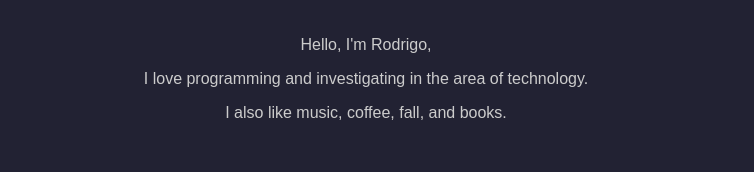
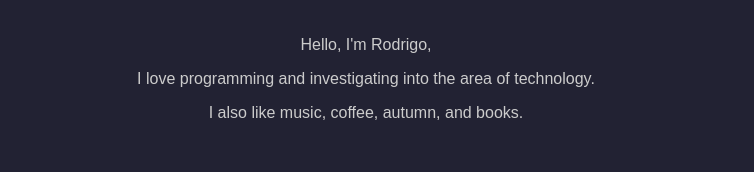
Before and after one commit to rlopezcc/rlopezcc.github.io, a plain HTML site: page index.html in a window 1280 px wide. Shown: the part 374-546 px from the top of the page, without its empty margins (274-1028 px from the left). Drawn offline with Linux system fonts and the light colour scheme.

Commit message:
Phrasing fixes

```diff
--- a/index.html
+++ b/index.html
@@ -26,8 +26,8 @@
       </section>
       <section id="description">
         <p>Hello, I'm Rodrigo,</p>
-        <p>I love programming and investigating in the area of technology.</p>
-        <p>I also like music, coffee, fall, and books.</p>
+        <p>I love programming and investigating into the area of technology.</p>
+        <p>I also like music, coffee, autumn, and books.</p>
       </section>
       <section id="contact">
         <a class="github" href="https://github.com/rlopezcc" target="_blank" rel="noopener noreferer"></a>
```
